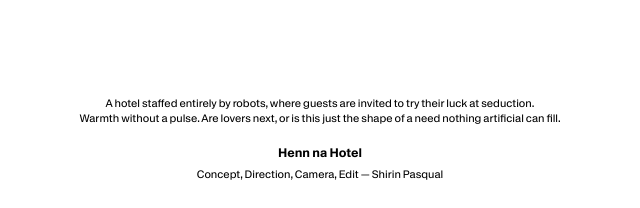
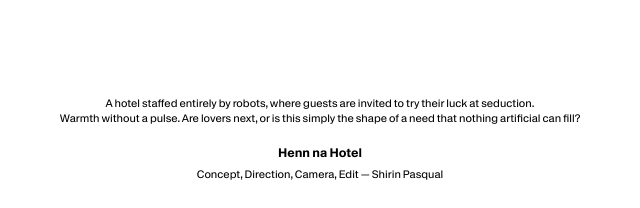
Before and after one commit to shirinpasqual-coder/shirin-website, a plain HTML site: page projects/hen-na-hotel/index.html in a window 1280 px wide. Shown: the top 208 px of the page, 320-960 px from the left. Drawn offline with Linux system fonts and the light colour scheme; a script that the page names is missing.

Commit message:
Hen na Hotel third in Films, new intro, centred intro lines
Co-Authored-By: Claude Opus 5.5 <noreply@anthropic.com>

```diff
--- a/projects/hen-na-hotel/index.html
+++ b/projects/hen-na-hotel/index.html
@@ -43,7 +43,7 @@
 
   <div class="project-intro">
     <p>A hotel staffed entirely by robots, where guests are invited to try their luck at seduction.</p>
-    <p class="project-intro-question">Warmth without a pulse. Are lovers next, or is this just the shape of a need nothing artificial can fill.</p>
+    <p class="project-intro-question">Warmth without a pulse. Are lovers next, or is this simply the shape of a need that nothing artificial can fill?</p>
   </div>
 
   <h1 class="project-title">Henn na Hotel</h1>
--- a/style.css
+++ b/style.css
@@ -214,9 +214,13 @@ h2.section-title {
   text-align: center;
   font-size: inherit;
   line-height: 1.3;
-  margin: 0 auto 20px;
-  width: fit-content;
-  max-width: 100%;
+  margin: 0 0 20px;
+  /* single-line intros may be wider than the text column; keep them centred on the page */
+  width: max-content;
+  max-width: calc(100vw - 48px);
+  position: relative;
+  left: 50%;
+  transform: translateX(-50%);
 }
 
 .project-intro p {
```
Also changed, not shown: index.html (+1 -1 lines).
